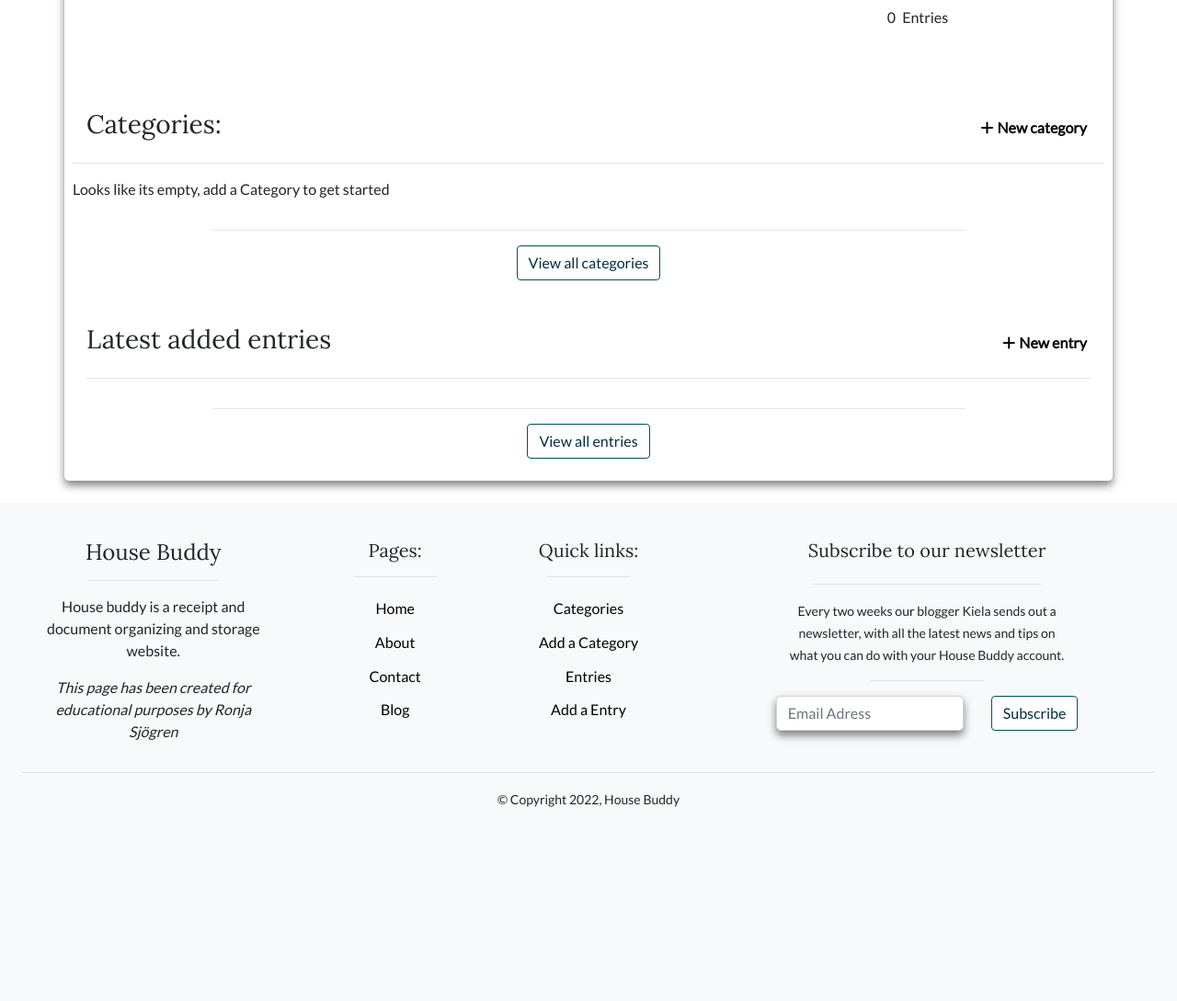
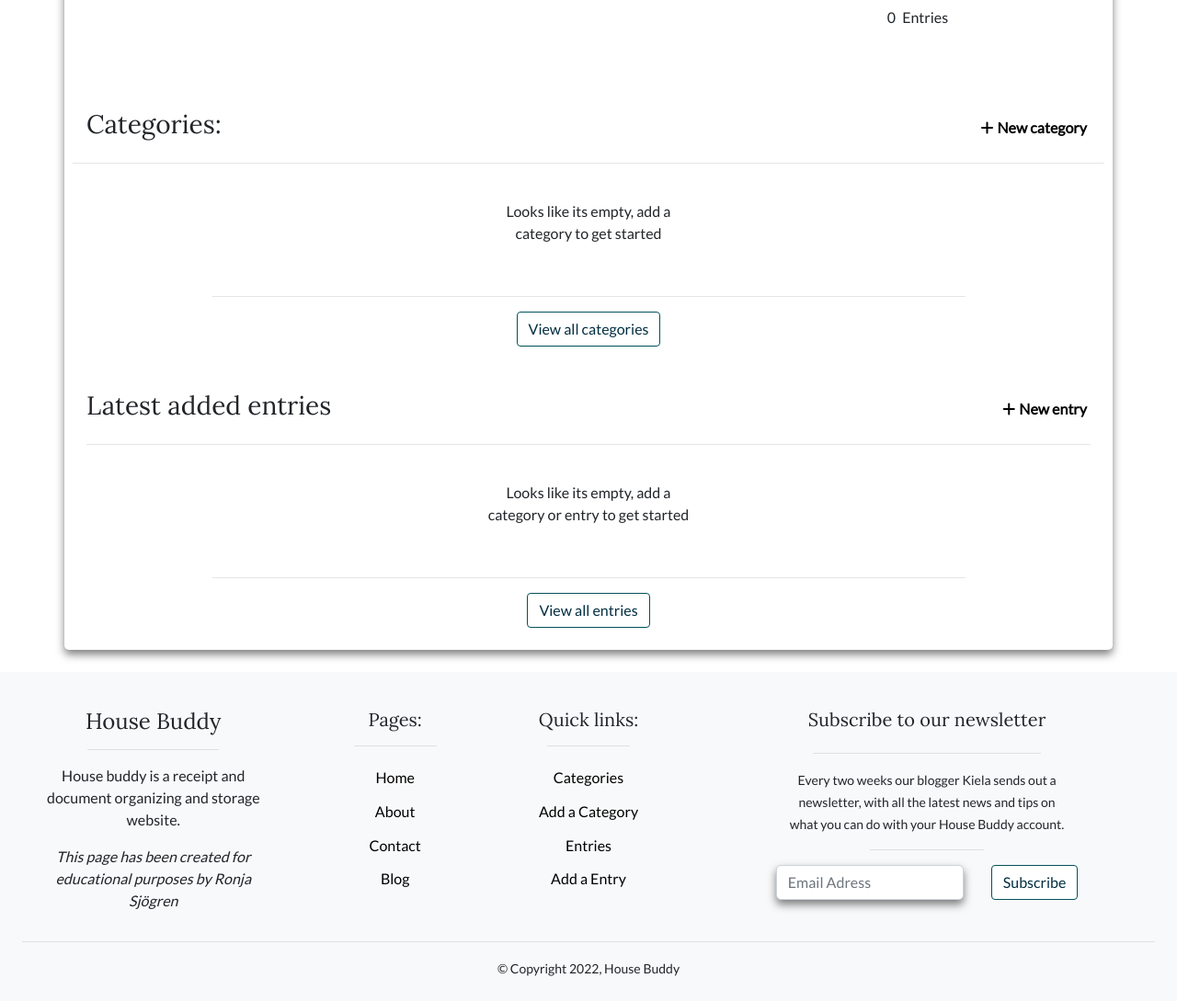
Before and after one commit to Ajn0r/house-buddy, a Django app: page /mypage/mypage in a window 1280 px wide. Shown: the part 403-1492 px from the top of the page at 92% size. Before the commit the page ends 1281 px from the top, so only its background shows below. Run offline with Django 3.2, Linux system fonts and the light colour scheme; the visitor is signed in with stand-in values (Sample User, id 1); data that the repository does not hold is empty; some libraries are stand-ins or nearby versions.

Commit message:
fix empty statement styles on mypage

```diff
--- a/templates/mypage.html
+++ b/templates/mypage.html
@@ -33,8 +33,8 @@
     <div class="row">
         <hr class="w-100">
         {% for category in categories|slice:":4" %}
-        <div class="col-sm-6 col-lg-3 mx-auto p-2 text-center">
-            <div class="card shadow">
+        <div class="col-sm-6 col-lg-3 mx-auto p-2 p-sm-4 text-center">
+            <div class="card shadow p-3">
                 <div class="card-body">
                     <h5 class="mb-2 card-title">{{ category.name|title }} </h5>
                     <hr class="mt-0">
@@ -49,7 +49,9 @@
             </div>
         </div>
         {% empty %}
-        <p>Looks like its empty, add a Category to get started</p>
+        <div class="col-sm-6 col-lg-3 mx-auto p-2 p-sm-4 text-center">
+            <p class="text-center">Looks like its empty, add a category to get started</p>
+        </div>
         {% endfor %}
 
         <div class="col-12 text-center">
@@ -75,7 +77,6 @@
     <hr class="w-100">
     <div class="row">
         {% for entry in entries|slice:"4" %}
-        {% if entry %}
         <div class="col-sm-6 col-lg-3 mx-auto p-2 ">
             <div class="card shadow">
                 <div class="card-body">
@@ -92,9 +93,10 @@
                 </div>
             </div>
         </div>
-        {% else %}
-        <p>Looks like its empty</p>
-        {% endif %}
+        {% empty %}
+        <div class="col-sm-6 col-lg-3 mx-auto p-2 p-sm-4 text-center">
+            <p class="text-center">Looks like its empty, add a category or entry to get started</p>
+        </div>
         {% endfor %}
 
         <div class="text-center col-12">
```
